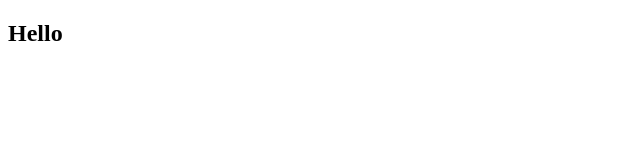
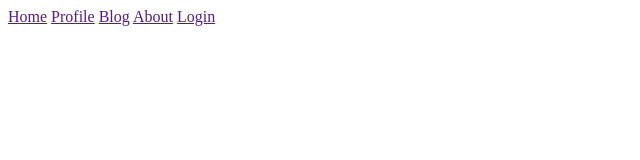
Before and after one commit to SamitRaiyan/mod7--Responsive-Website-Layout, a plain HTML site: page form.html in a window 1280 px wide. Shown: the whole page, without its empty margins (0-640 px from the left). Drawn offline with Linux system fonts and the light colour scheme.

Commit message:
css for form

```diff
--- a/form.html
+++ b/form.html
@@ -1,12 +1,18 @@
 <!DOCTYPE html>
 <html lang="en">
-<head>
-    <meta charset="UTF-8">
-    <meta name="viewport" content="width=device-width, initial-scale=1.0">
-    <title>Document</title>
+  <head>
+    <meta charset="UTF-8" />
+    <meta name="viewport" content="width=device-width, initial-scale=1.0" />
+    <title>Form</title>
     <link rel="icon" href="favicon-32x32.png">
-</head>
-<body>
-    <h2>Hello</h2>
-</body>
+  </head>
+  <body>
+    <nav>
+      <a href="">Home</a>
+      <a href="">Profile</a>
+      <a href="">Blog</a>
+      <a href="">About</a>
+      <a href="">Login</a>
+    </nav>
+  </body>
 </html>
```
Also changed, not shown: form.css (added).
